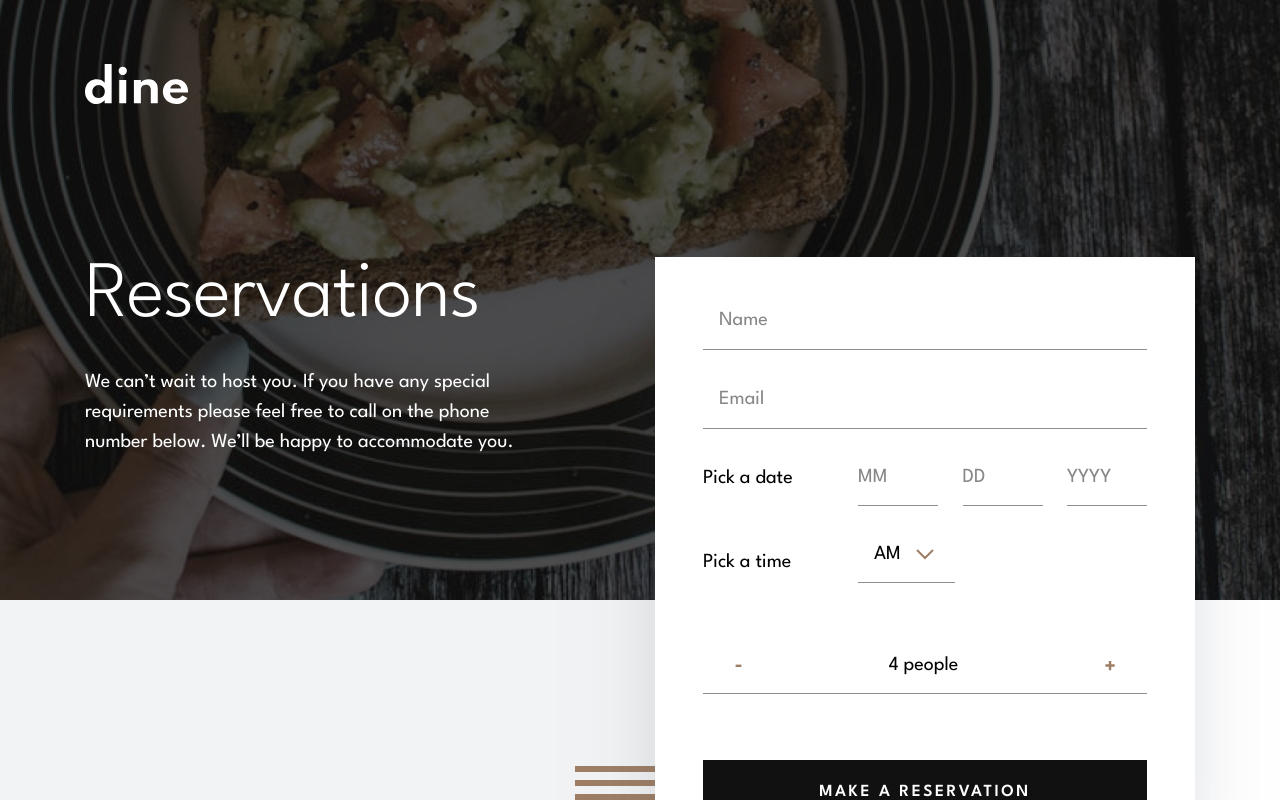
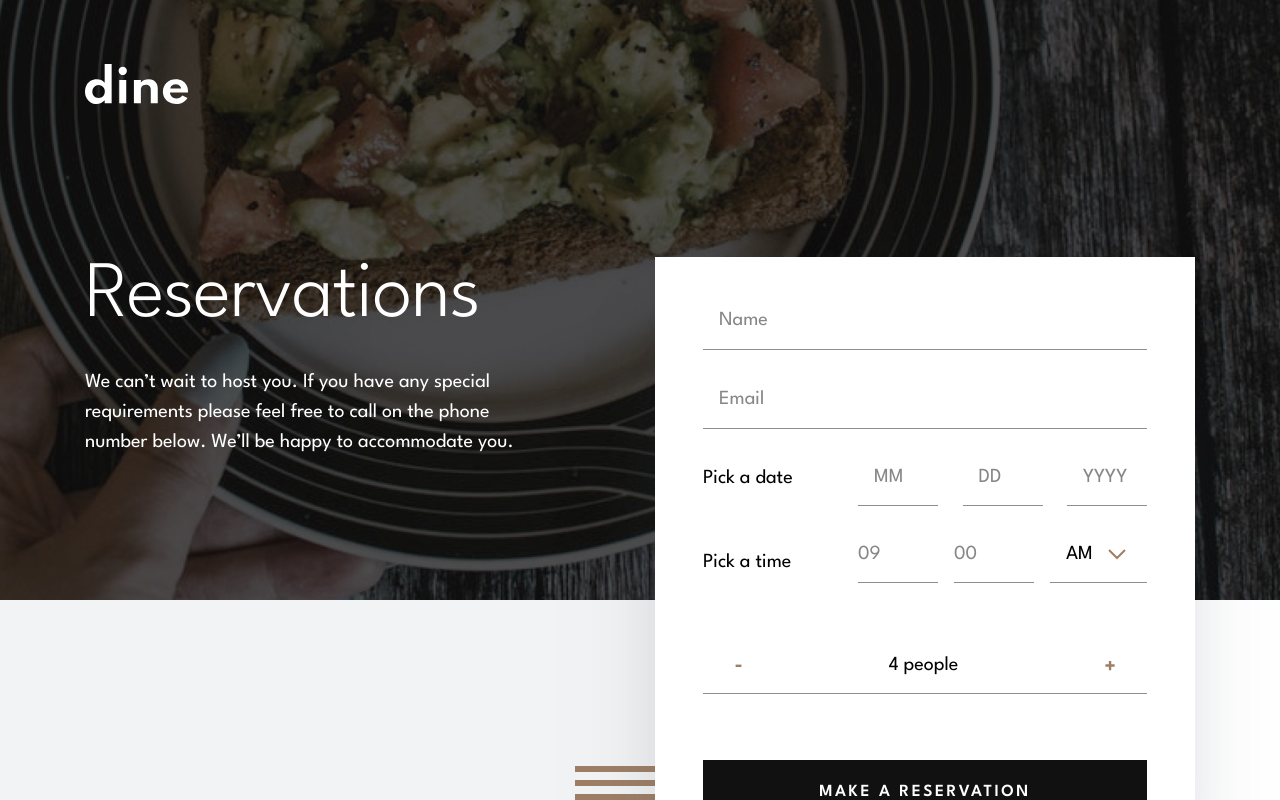
Before and after one commit to GustavoJuvino/dine-restaurant, a Next.js app: page /reservations in a window 1280 px wide. Shown: the top 800 px of the page. Built offline with nearby package versions, Linux system fonts and the light colour scheme.

Commit message:
feat: Validating Form

```diff
--- /dev/null
+++ b/src/app/components/form/Error.tsx
@@ -0,0 +1,20 @@
+import React, { ComponentProps } from 'react';
+import { VariantProps, tv } from 'tailwind-variants';
+
+const error = tv({
+  base: `
+        pl-4
+        pt-3
+        text-[12px]
+        font-medium
+        text-[#B54949]
+    `,
+});
+
+  type FieldProps = ComponentProps<'span'> & VariantProps<typeof error>;
+
+export function Error({ className, ...props }: FieldProps) {
+  return (
+    <span {...props} className={error({ className })} />
+  );
+}
--- a/src/app/components/form/Field.tsx
+++ b/src/app/components/form/Field.tsx
@@ -13,7 +13,6 @@ type FieldProps = ComponentProps<'fieldset'> & VariantProps<typeof field>;
 
 export function Field({ className, ...props }: FieldProps) {
   return (
-  // eslint-disable-next-line react/jsx-props-no-spreading
     <fieldset {...props} className={field({ className })} />
   );
 }
--- a/src/app/components/form/Input.tsx
+++ b/src/app/components/form/Input.tsx
@@ -38,7 +38,7 @@ export function Input({
     <input
       {...props}
       {...register(name !== undefined ? name : ' ')}
-      className={input({ className })}
+      className={`${input({ className })} ${error ? 'active_error' : ''}`}
     />
   );
 }
--- a/src/app/components/form/index.tsx
+++ b/src/app/components/form/index.tsx
@@ -1,7 +1,9 @@
 import { Field } from './Field';
 import { Input } from './Input';
+import { Error } from './Error';
 
 export const Form = {
   Field,
   Input,
+  Error,
 };
--- a/src/app/globals.css
+++ b/src/app/globals.css
@@ -41,6 +41,14 @@ input::placeholder {
   opacity: 50%;
 }
 
+.active_error::placeholder {
+  color: #B54949;
+}
+
+.active_error {
+  border-bottom: 1px solid #B54949;
+}
+
 /* Chrome, Safari, Edge, Opera */
 input::-webkit-outer-spin-button,
 input::-webkit-inner-spin-button {
--- a/src/app/reservations/Date.tsx
+++ b/src/app/reservations/Date.tsx
@@ -54,20 +54,20 @@ function Date() {
           placeholder="MM"
           min={1}
           max={12}
-          className="h-[43px] w-10 pl-0 mobile:w-20"
+          className="h-[43px] w-10 pl-4 mobile:w-20"
         />
         <Form.Input
           type="number"
           placeholder="DD"
           min={1}
           max={31}
-          className="h-[43px] w-10 pl-0 mobile:w-20"
+          className="h-[43px] w-10 pl-4 mobile:w-20"
         />
         <Form.Input
           type="number"
           placeholder="YYYY"
           min={2023}
-          className="h-[43px] w-11 pl-0 mobile:w-20"
+          className="h-[43px] w-11 pl-4 mobile:w-20"
         />
       </div>
 
--- a/src/app/reservations/ReservationForm.tsx
+++ b/src/app/reservations/ReservationForm.tsx
@@ -11,12 +11,17 @@ import Button from '../components/Button';
 import CounterPeople from './CounterPeople';
 
 const ReservationsFormSchema = z.object({
-  name: z.string().nonempty({
-    message: 'This field is required',
-  }),
-  email: z.string().nonempty({
-    message: 'Email is required',
-  }),
+  name: z.string().nonempty('This field is required'),
+  email: z.string()
+    .nonempty('This field is required')
+    .email('Email format is invalid'),
+  hourAM: z.string()
+    .nonempty('This field is incomplete')
+    .min(9, 'The minimum time is from 9 am')
+    .max(12, 'The maximum time is untill 11 am'),
+  hourPM: z.string()
+    .nonempty('This field is incomplete'),
+
 });
 
 type ReservationsForm = z.infer<typeof ReservationsFormSchema>;
@@ -35,44 +40,61 @@ function ReservationForm() {
     <section className="flex h-auto w-full flex-col bg-white p-4 shadow-3xl small-mobile:p-8 sm:p-12">
       <FormProvider {...createReservationForm}>
         <form onSubmit={handleSubmit((data) => console.log(data))} className="flex flex-col gap-y-[34px]">
-          <Form.Field>
+          <Form.Field className="flex flex-col items-start">
             <Form.Input
               type="text"
               name="name"
               error={errors.name?.message}
               placeholder="Name"
             />
+            {errors.name?.message && (
+              <Form.Error>{errors.name.message}</Form.Error>
+            )}
           </Form.Field>
 
-          <Form.Field>
+          <Form.Field className="flex flex-col items-start">
             <Form.Input
               type="email"
               name="email"
               error={errors.email?.message}
               placeholder="Email"
             />
+            {errors.email?.message && (
+              <Form.Error>{errors.email.message}</Form.Error>
+            )}
           </Form.Field>
 
           <Date />
 
           <Form.Field className="max-sm:flex-col max-sm:items-start">
-            <h4 className="text-body-2 max-sm:mb-2">
+            <div>
+              <h4 className={`text-body-2 max-sm:mb-2 ${errors.hourPM ? 'text-red-500' : 'text-black'}`}>
                 Pick a time
               </h4>
+              {errors.hourPM && (
+                <Form.Error className="pl-0">
+                  {errors.hourPM.message}
+                </Form.Error>
+              )}
+            </div>
+
             <div className="flex max-mobile:gap-x-2 mobile:w-[289px] mobile:justify-between">
-              {/* <Form.Input
+              <Form.Input
                 type="number"
                 placeholder="09"
+                name="hourPM"
+                error={errors.hourPM?.message}
                 className="h-[43px] w-10 pl-0 mobile:w-20"
                 min={9}
-              max={23}
+                max={12}
               />
               <Form.Input
                 type="number"
                 placeholder="00"
                 className="h-[43px] w-10 pl-0 mobile:w-20"
                 max={59}
-            /> */}
+                name="minute"
+              />
 
               <TimeMenu />
             </div>
```
Lines whose indentation alone changed are shown as unchanged.
